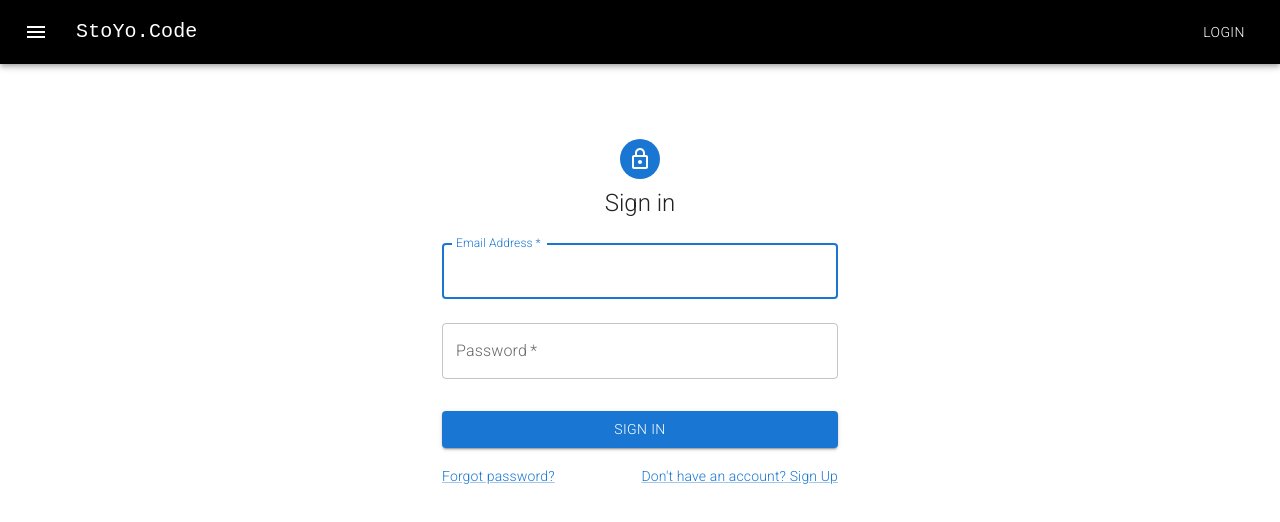
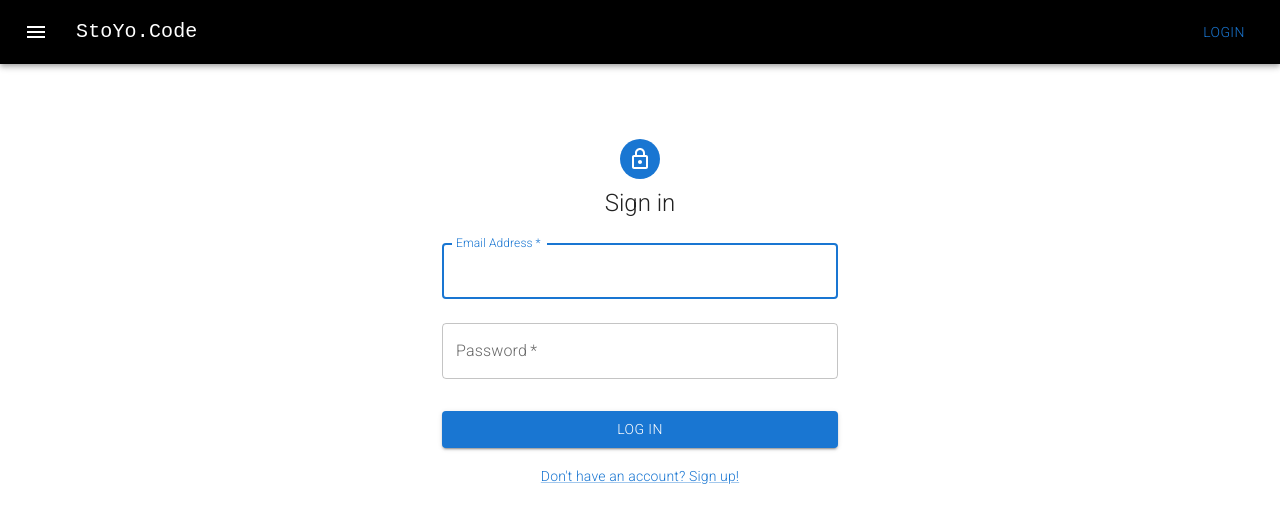
Before and after one commit to Brendan838/StoYo.Code2.0, a React (Create React App) app in the folder stoyocode2-0/client/: page /login in a window 1280 px wide. Shown: the top 522 px of the page. Built offline with nearby package versions, Linux system fonts and the light colour scheme; a web font is replaced by a local one.

Commit message:
Added login and signup pages

```diff
--- a/stoyocode2-0/client/src/App.js
+++ b/stoyocode2-0/client/src/App.js
@@ -15,7 +15,9 @@
 
 import Home from './pages/Home'
 import NavBar from './components/NavBar'
-import SignIn from './pages/SignIn'
+import LogIn from './pages/LogIn'
+import SignUp from './pages/SignUp'
+
 const App = () => {
 
 
@@ -38,7 +40,11 @@
     <NavBar/>
 
     <Route exact path="/login">
-    <SignIn/>
+    <LogIn/>
+    </Route>
+
+    <Route exact path="/signup">
+    <SignUp/>
     </Route>
 
     <Route exact path="/">
--- a/stoyocode2-0/client/src/components/ColorDropDown.js
+++ b/stoyocode2-0/client/src/components/ColorDropDown.js
@@ -11,7 +11,7 @@
 //   };
 
   return (
-	<Button  sx={{
+  	<Button  sx={{
               display: 'flex',
               justifyContent: 'space-around',
               alignItems: 'center', mr:1 }}variant="outlined">
--- a/stoyocode2-0/client/src/components/NavBar.js
+++ b/stoyocode2-0/client/src/components/NavBar.js
@@ -1,5 +1,5 @@
 import * as React from 'react';
-import {AppBar,Box,Toolbar,Typography,Button,IconButton} from '@mui/material/';
+import {AppBar,Box,Toolbar,Typography,Button,IconButton,Link} from '@mui/material/';
 import MenuIcon from '@mui/icons-material/Menu';
 
 export default function NavBar() {
@@ -19,7 +19,10 @@
           <Typography id="mainHeader" variant="h6" component="div" sx={{ flexGrow: 1 }}>
             StoYo.Code
           </Typography>
-          <Button color="inherit">Login</Button>
+              <Link href="/login" variant="body2">
+              <Button color="inherit">Login</Button>
+              </Link>
+
         </Toolbar>
       </AppBar>
     </Box>
--- /dev/null
+++ b/stoyocode2-0/client/src/pages/LogIn.js
@@ -0,0 +1,88 @@
+import * as React from 'react';
+import {Avatar, Button, CssBaseline, TextField, Link, Grid, Box, Typography, Container} from '@mui/material/';
+import LockOutlinedIcon from '@mui/icons-material/LockOutlined';
+
+export default function SignIn() {
+  const handleSubmit = (event) => {
+    event.preventDefault();
+    const data = new FormData(event.currentTarget);
+    // eslint-disable-next-line no-console
+    console.log({
+      email: data.get('email'),
+      password: data.get('password'),
+    });
+  };
+
+  return (
+
+<Box sx={{   gridColumnStart: 1,
+              gridColumnEnd: 13,
+              gridRowStart: 3,
+              gridRowEnd: 12}}>
+
+      <Container component="main" maxWidth="xs">
+        <CssBaseline />
+        <Box
+          sx={{
+
+            marginTop: 8,
+            display: 'flex',
+            flexDirection: 'column',
+            alignItems: 'center',
+
+          }}
+        >
+          <Avatar sx={{ m: 1, bgcolor: 'primary.main' }}>
+            <LockOutlinedIcon />
+          </Avatar>
+          <Typography component="h1" variant="h5">
+            Sign in
+          </Typography>
+          <Box component="form" onSubmit={handleSubmit} noValidate sx={{ mt: 1 }}>
+            <TextField
+              margin="normal"
+              required
+              fullWidth
+              id="email"
+              label="Email Address"
+              name="email"
+              autoComplete="email"
+              autoFocus
+            />
+            <TextField
+              margin="normal"
+              required
+              fullWidth
+              name="password"
+              label="Password"
+              type="password"
+              id="password"
+              autoComplete="current-password"
+            />
+
+            <Button
+              type="submit"
+              fullWidth
+              variant="contained"
+              sx={{ mt: 3, mb: 2 }}
+            >
+              Log In
+            </Button>
+
+             <Grid container sx={{display: "flex", justifyContent: "center"}}>
+
+              <Grid item>
+                <Link href="/signup" variant="body2">
+                  {"Don't have an account? Sign up!"}
+                </Link>
+              </Grid>
+            </Grid>
+          </Box>
+        </Box>
+
+      </Container>
+
+
+</Box>
+  );
+}
--- a/stoyocode2-0/client/src/pages/SignIn.js
+++ b/stoyocode2-0/client/src/pages/SignUp.js
@@ -32,11 +32,11 @@
 
           }}
         >
-          <Avatar sx={{ m: 1, bgcolor: 'primary.main' }}>
+          <Avatar sx={{ m: 1, bgcolor: 'secondary.main' }}>
             <LockOutlinedIcon />
           </Avatar>
           <Typography component="h1" variant="h5">
-            Sign in
+            Sign Up
           </Typography>
           <Box component="form" onSubmit={handleSubmit} noValidate sx={{ mt: 1 }}>
             <TextField
@@ -64,19 +64,15 @@
               type="submit"
               fullWidth
               variant="contained"
-              sx={{ mt: 3, mb: 2 }}
+              sx={{ mt: 3, mb: 2, bgcolor: 'secondary.main' }}
             >
-              Sign In
+              Sign Up
             </Button>
-            <Grid container>
-              <Grid item xs>
-                <Link href="#" variant="body2">
-                  Forgot password?
-                </Link>
-              </Grid>
+            <Grid container sx={{display: "flex", justifyContent: "center"}}>
+
               <Grid item>
-                <Link href="#" variant="body2">
-                  {"Don't have an account? Sign Up"}
+                <Link href="/login" variant="body2">
+                  {"Already have an account? Log In!"}
                 </Link>
               </Grid>
             </Grid>
```
Also changed, not shown: 1 other file (tests, documents, lock files or other folders).
